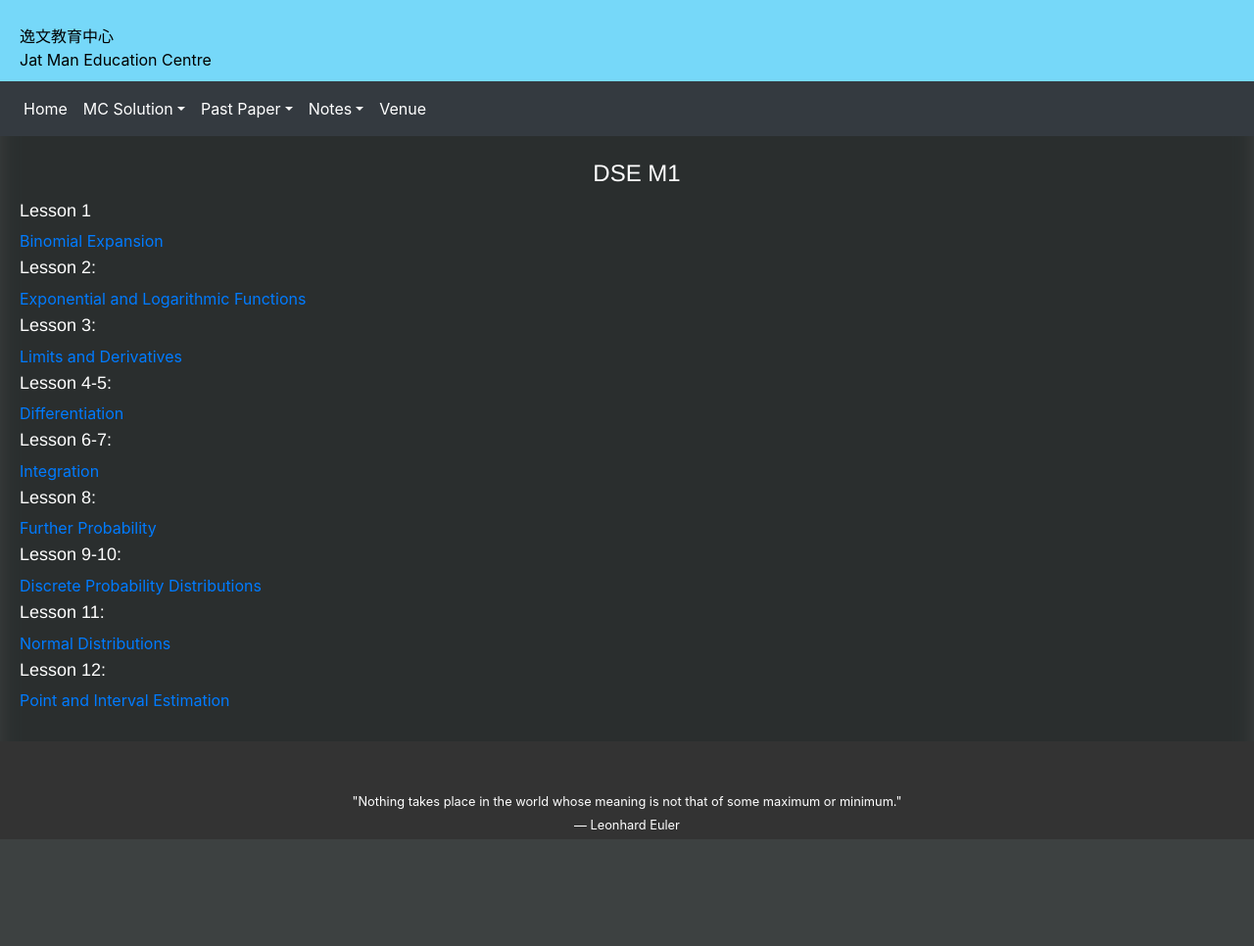
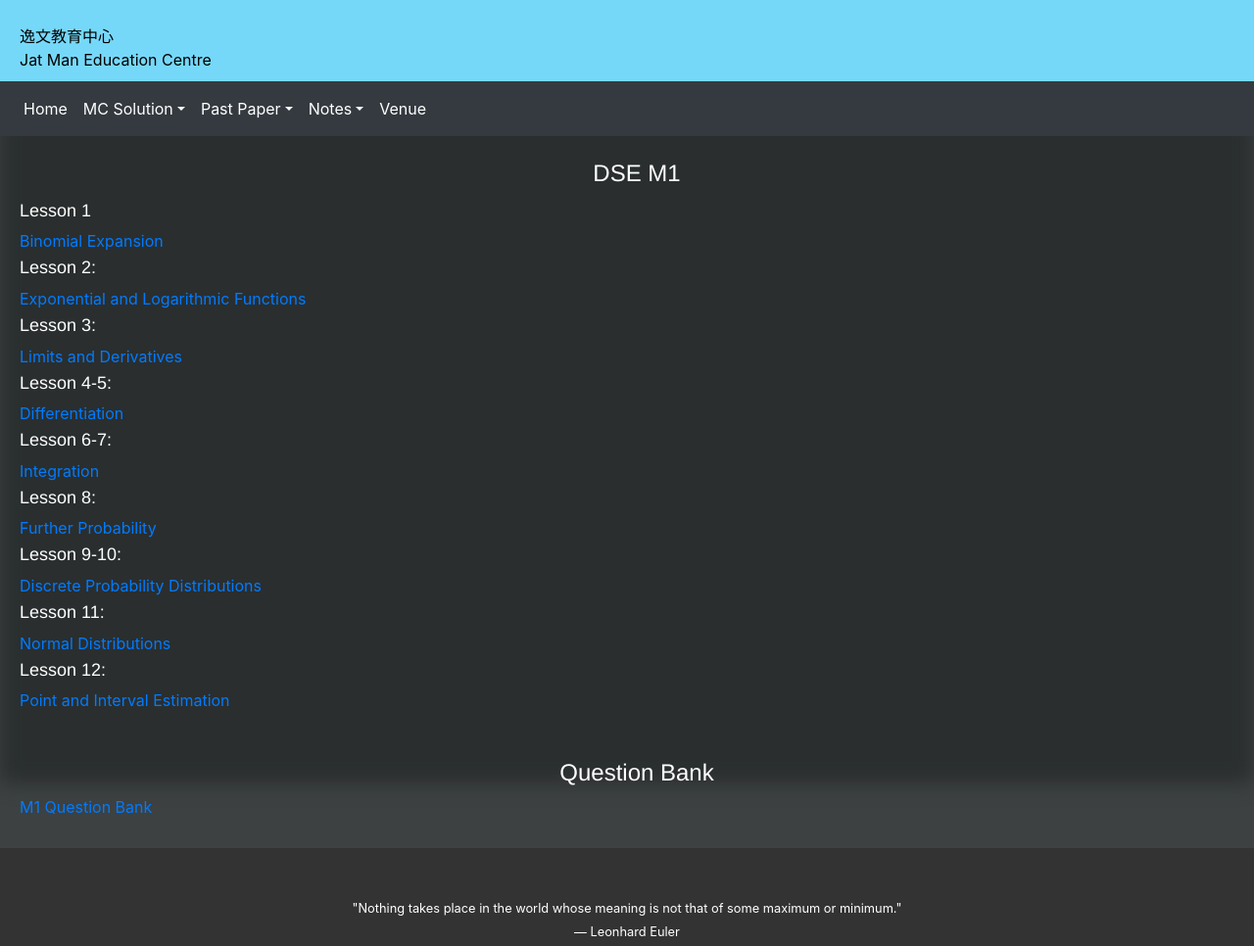
Before and after one commit to Jcy857/Jcy857.github.io, a plain HTML site: page Notes_M1.html in a window 1280 px wide. Shown: the whole page at 98% size. Before the commit the page ends 857 px from the top, so only its background shows below. Drawn offline with nearby package versions, Linux system fonts and the light colour scheme.

Commit message:
M1 question bank update

```diff
--- a/Notes_M1.html
+++ b/Notes_M1.html
@@ -96,6 +96,13 @@
             <div>
                 <a href="https://drive.google.com/file/d/1pLLAOMSu_j6_WNq_Vwj4agqk5j7Bi2Ve/view?usp=drive_link" download class="download-link">Point and Interval Estimation</a>
             </div>
+            <br>
+            <br>
+            <h2>Question Bank</h2>
+            <div>
+                <a href="https://drive.google.com/drive/folders/1Rtrp3pjMYyj5D5QeUYNtEv2KKQgV_Yhs?usp=drive_link">M1 Question Bank</a>
+            </div>
+
         </main>
 
         <footer>
```
